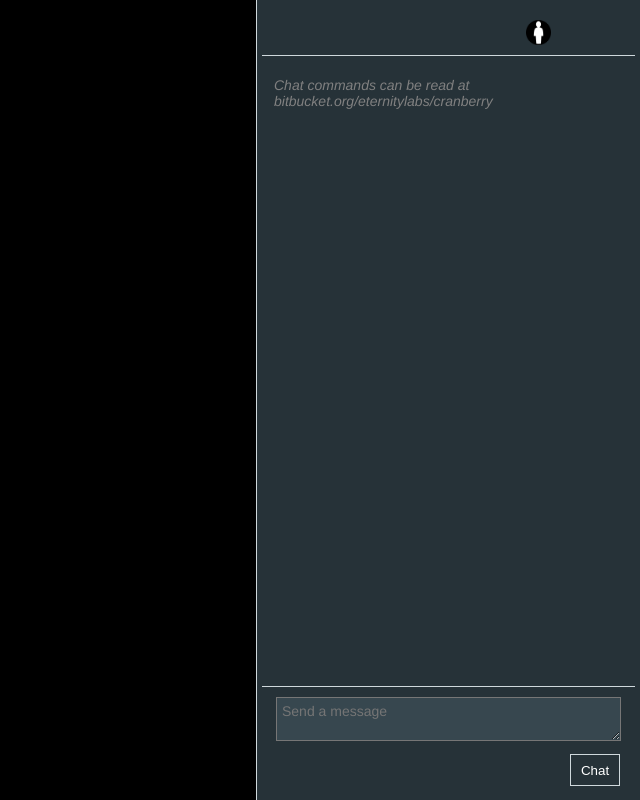
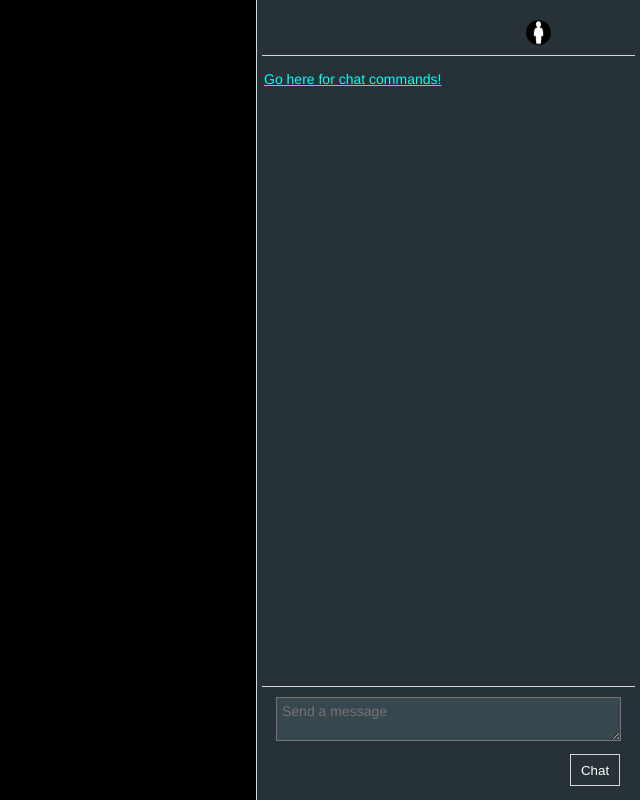
Before and after one commit to batbucket/cranberry, a website: page index.html in a window 1280 px wide. Shown: the whole page, without its empty margins (640-1280 px from the left). Drawn offline with nearby package versions, Linux system fonts and the light colour scheme; no server answers.

Commit message:
added href link to commands page!

```diff
--- a/client.js
+++ b/client.js
@@ -34,7 +34,6 @@ const CHAT_COMMANDS = [
 // Called on window load I think??
 $(function() {
     queryServerForVideoUpdate(DEFAULT_QUERY_INTERVAL);
-    addSystemMessage("Chat commands can be read at bitbucket.org/eternitylabs/cranberry")
 
     makeTextAreaEnterSubmitContent();
     document.getElementById("button").onclick = chat;
--- a/index.html
+++ b/index.html
@@ -22,6 +22,9 @@
                     </div>
                 </div>
                 <div id="container">
+                    <a target="_blank" href="https://github.com/batbucket/cranberry">
+                        Go here for chat commands!
+                    </a>
                 </div>
                 <form id="input" action="">
                     <textarea id="m" placeholder="Send a message"></textarea>
--- a/style.css
+++ b/style.css
@@ -2,6 +2,11 @@
     margin: 0;
     padding: 0;
     box-sizing: border-box;
+}
+
+a {
+    text-align: center;
+    color: aqua;
 }
 
 textarea {
```
